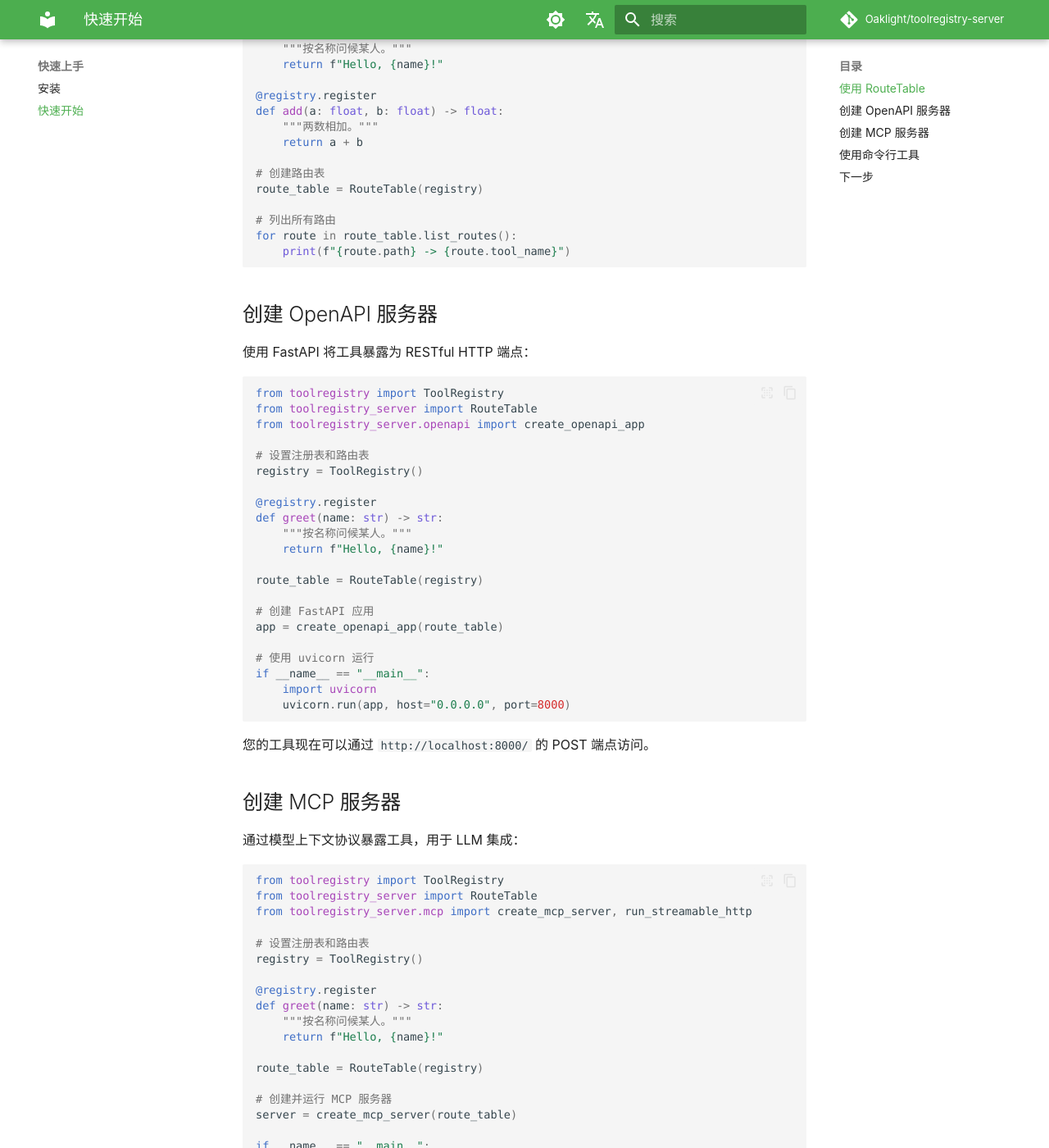
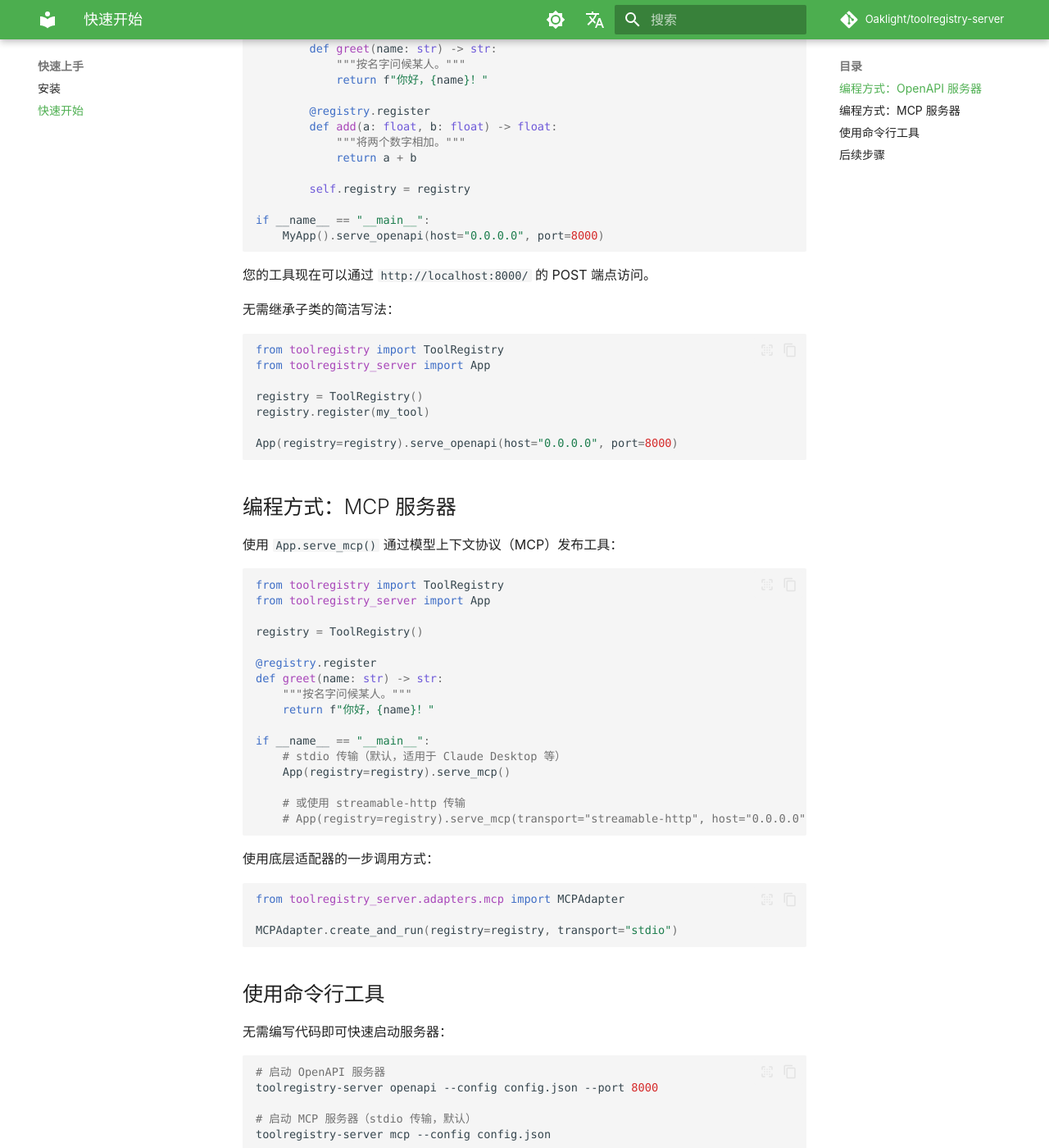
Before and after one commit to Oaklight/toolregistry-server, an MkDocs documentation site: the page built from docs/get-started/quickstart.md, in a window 1280 px wide and 1400 px high, scrolled down 543 px. Shown: the whole window at 82% size. Built offline with MkDocs 1.6.1 and Material for MkDocs 9.7.7, drawn with Linux system fonts in a browser that asks for light colours; some web fonts are replaced; comment, search, counter and statistics services are not loaded; some of the changed text lies outside the part shown.

Commit message:
docs(zh): update quickstart for v0.4.0 App-based API

````diff
--- a/docs/get-started/quickstart.md
+++ b/docs/get-started/quickstart.md
@@ -1,114 +1,107 @@
-# 快速开始
+# 快速入门
 
-本指南将引导您使用 `toolregistry-server` 将工具暴露为服务的基本用法。
+本指南带您了解使用 `toolregistry-server` v0.4.0 API 将工具发布为服务的基本用法。
 
-## 使用 RouteTable
+## 编程方式：OpenAPI 服务器
 
-`RouteTable` 是中央路由层，桥接 `ToolRegistry` 和协议适配器。
+使用 `App` 类将工具以 RESTful HTTP 端点的形式发布：
 
 ```python
 from toolregistry import ToolRegistry
-from toolregistry_server import RouteTable
+from toolregistry_server import App
 
-# 创建注册表并注册工具
+class MyApp(App):
+    def prepare_registry(self):
+        registry = ToolRegistry()
+
+        @registry.register
+        def greet(name: str) -> str:
+            """按名字问候某人。"""
+            return f"你好，{name}！"
+
+        @registry.register
+        def add(a: float, b: float) -> float:
+            """将两个数字相加。"""
+            return a + b
+
+        self.registry = registry
+
+if __name__ == "__main__":
+    MyApp().serve_openapi(host="0.0.0.0", port=8000)
+```
+
+您的工具现在可以通过 `http://localhost:8000/` 的 POST 端点访问。
+
+无需继承子类的简洁写法：
+
+```python
+from toolregistry import ToolRegistry
+from toolregistry_server import App
+
+registry = ToolRegistry()
+registry.register(my_tool)
+
+App(registry=registry).serve_openapi(host="0.0.0.0", port=8000)
+```
+
+## 编程方式：MCP 服务器
+
+使用 `App.serve_mcp()` 通过模型上下文协议（MCP）发布工具：
+
+```python
+from toolregistry import ToolRegistry
+from toolregistry_server import App
+
 registry = ToolRegistry()
 
 @registry.register
 def greet(name: str) -> str:
-    """按名称问候某人。"""
-    return f"Hello, {name}!"
+    """按名字问候某人。"""
+    return f"你好，{name}！"
 
-@registry.register
-def add(a: float, b: float) -> float:
-    """两数相加。"""
-    return a + b
+if __name__ == "__main__":
+    # stdio 传输（默认，适用于 Claude Desktop 等）
+    App(registry=registry).serve_mcp()
 
-# 创建路由表
-route_table = RouteTable(registry)
-
-# 列出所有路由
-for route in route_table.list_routes():
-    print(f"{route.path} -> {route.tool_name}")
+    # 或使用 streamable-http 传输
+    # App(registry=registry).serve_mcp(transport="streamable-http", host="0.0.0.0", port=8000)
 ```
 
-## 创建 OpenAPI 服务器
-
-使用 FastAPI 将工具暴露为 RESTful HTTP 端点：
+使用底层适配器的一步调用方式：
 
 ```python
-from toolregistry import ToolRegistry
-from toolregistry_server import RouteTable
-from toolregistry_server.openapi import create_openapi_app
+from toolregistry_server.adapters.mcp import MCPAdapter
 
-# 设置注册表和路由表
-registry = ToolRegistry()
-
-@registry.register
-def greet(name: str) -> str:
-    """按名称问候某人。"""
-    return f"Hello, {name}!"
-
-route_table = RouteTable(registry)
-
-# 创建 FastAPI 应用
-app = create_openapi_app(route_table)
-
-# 使用 uvicorn 运行
-if __name__ == "__main__":
-    import uvicorn
-    uvicorn.run(app, host="0.0.0.0", port=8000)
-```
-
-您的工具现在可以通过 `http://localhost:8000/` 的 POST 端点访问。
-
-## 创建 MCP 服务器
-
-通过模型上下文协议暴露工具，用于 LLM 集成：
-
-```python
-from toolregistry import ToolRegistry
-from toolregistry_server import RouteTable
-from toolregistry_server.mcp import create_mcp_server, run_streamable_http
-
-# 设置注册表和路由表
-registry = ToolRegistry()
-
-@registry.register
-def greet(name: str) -> str:
-    """按名称问候某人。"""
-    return f"Hello, {name}!"
-
-route_table = RouteTable(registry)
-
-# 创建并运行 MCP 服务器
-server = create_mcp_server(route_table)
-
-if __name__ == "__main__":
-    import asyncio
-    asyncio.run(run_streamable_http(server, host="0.0.0.0", port=8000))
+MCPAdapter.create_and_run(registry=registry, transport="stdio")
 ```
 
 ## 使用命令行工具
 
-无需编写代码即可启动服务器的最快方式：
+无需编写代码即可快速启动服务器：
 
 ```bash
 # 启动 OpenAPI 服务器
 toolregistry-server openapi --config config.json --port 8000
 
-# 启动 MCP 服务器（stdio 传输）
+# 启动 MCP 服务器（stdio 传输，默认）
 toolregistry-server mcp --config config.json
 
-# 启动 MCP 服务器（可流式 HTTP 传输）
+# 启动 MCP 服务器（streamable-http 传输）
 toolregistry-server mcp --config config.json --transport streamable-http --port 8000
+
+# 启动 MCP 服务器（SSE 传输）
+toolregistry-server mcp --config config.json --transport sse --port 8000
+
+# 带 Bearer Token 认证
+toolregistry-server openapi --config config.json --tokens tokens.txt
 ```
 
-参见 [命令行工具参考](../reference/cli/) 和 [配置指南](../guides/configuration.md) 了解配置文件格式的详细信息。
+有关配置文件格式和所有可用参数的详细说明，请参阅 [CLI 参考](../reference/cli/) 和 [配置指南](../guides/configuration.md)。
 
-## 下一步
+## 后续步骤
 
-- [示例](../examples/) - 可运行的脚本和配置片段
-- [配置](../guides/configuration.md) - 了解 JSON/JSONC 配置文件
-- [认证](../guides/authentication.md) - 设置 Bearer 令牌认证
-- [OpenAPI 适配器](../guides/openapi.md) - 深入了解 REST API 适配器
-- [MCP 适配器](../guides/mcp.md) - 深入了解 MCP 适配器
+- [示例](../examples/) — 可运行的脚本和配置片段
+- [配置](../guides/configuration.md) — 了解 JSON/JSONC 配置文件
+- [认证](../guides/authentication.md) — 配置 Bearer Token 认证
+- [OpenAPI 适配器](../guides/openapi.md) — REST API 适配器深度解析
+- [MCP 适配器](../guides/mcp.md) — MCP 适配器深度解析
````
